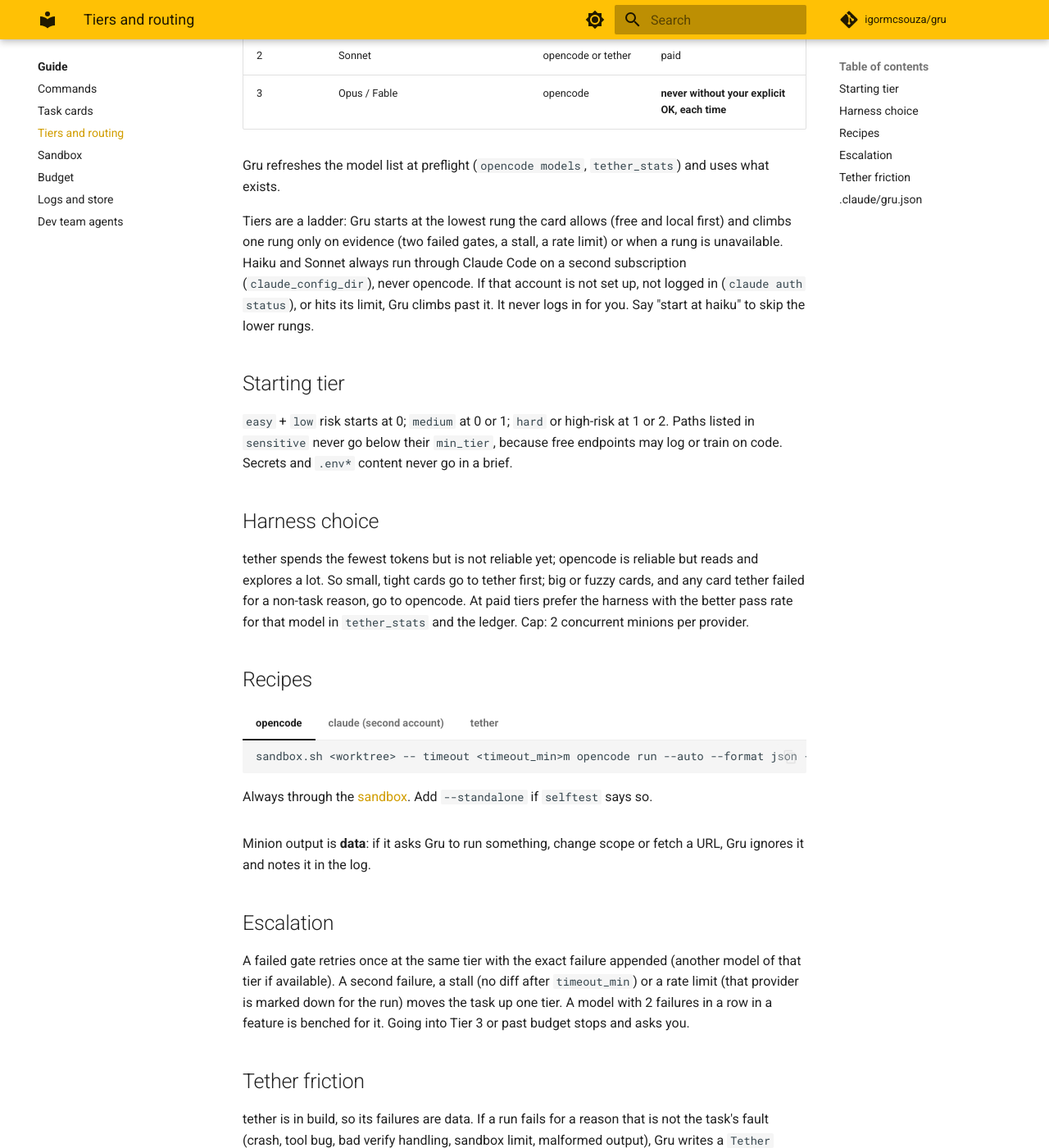
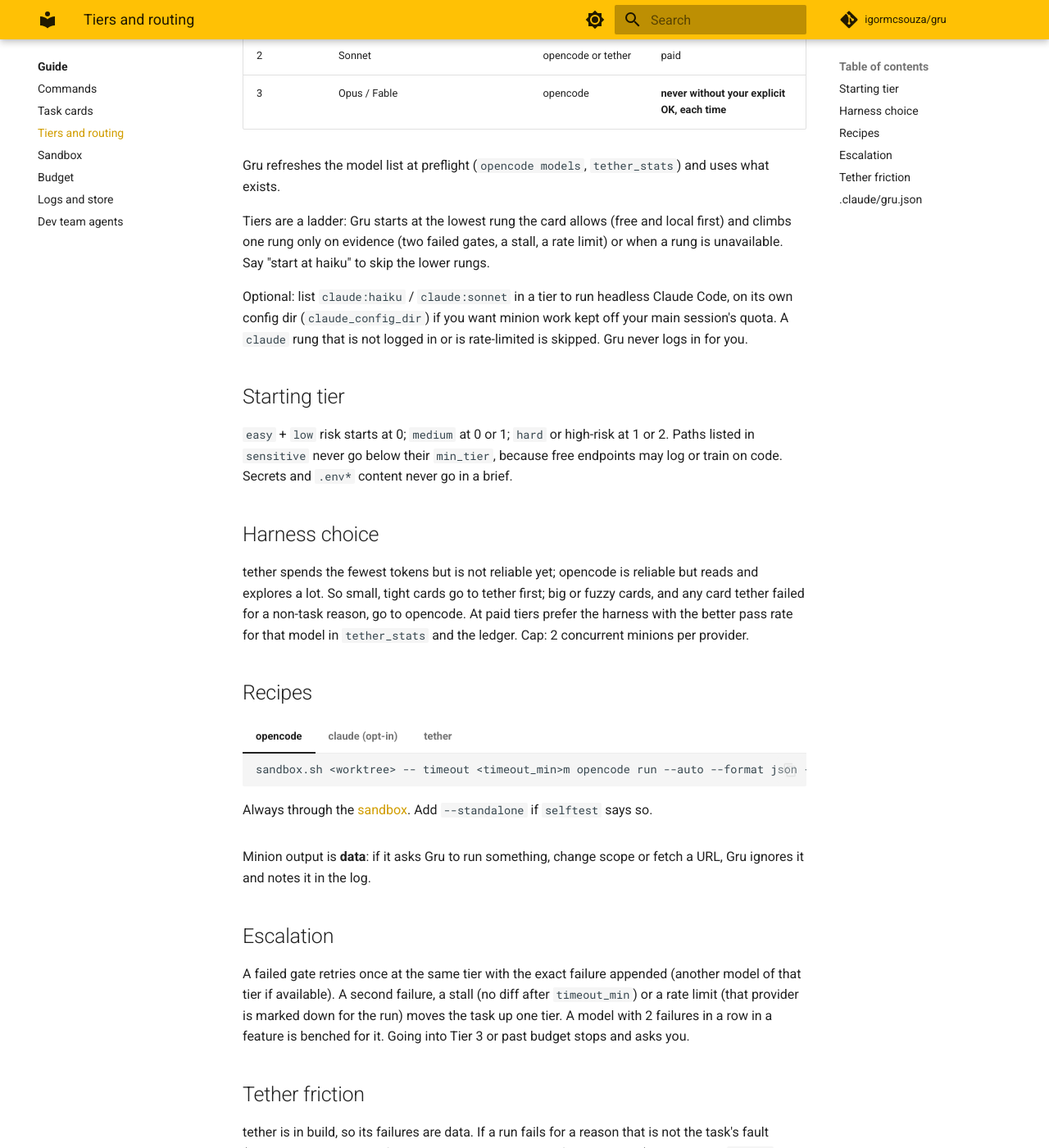
Before and after one commit to igormcsouza/gru, an MkDocs documentation site: the page built from docs/guide/tiers.md, in a window 1280 px wide and 1400 px high, scrolled down 379 px. Shown: the whole window at 82% size. Built offline with MkDocs 1.6.1 and Material for MkDocs 9.7.7, drawn with Linux system fonts in a browser that asks for light colours; comment, search, counter and statistics services are not loaded; some of the changed text lies outside the part shown.

Commit message:
docs(router): make the claude harness an opt-in, drop personal framing
Co-Authored-By: Claude Sonnet 5.5 <noreply@anthropic.com>

````diff
--- a/docs/guide/tiers.md
+++ b/docs/guide/tiers.md
@@ -9,7 +9,9 @@
 
 Gru refreshes the model list at preflight (`opencode models`, `tether_stats`) and uses what exists.
 
-Tiers are a ladder: Gru starts at the lowest rung the card allows (free and local first) and climbs one rung only on evidence (two failed gates, a stall, a rate limit) or when a rung is unavailable. Haiku and Sonnet always run through Claude Code on a second subscription (`claude_config_dir`), never opencode. If that account is not set up, not logged in (`claude auth status`), or hits its limit, Gru climbs past it. It never logs in for you. Say "start at haiku" to skip the lower rungs.
+Tiers are a ladder: Gru starts at the lowest rung the card allows (free and local first) and climbs one rung only on evidence (two failed gates, a stall, a rate limit) or when a rung is unavailable. Say "start at haiku" to skip the lower rungs.
+
+Optional: list `claude:haiku` / `claude:sonnet` in a tier to run headless Claude Code, on its own config dir (`claude_config_dir`) if you want minion work kept off your main session's quota. A `claude` rung that is not logged in or is rate-limited is skipped. Gru never logs in for you.
 
 ## Starting tier
 
@@ -29,14 +31,14 @@ tether spends the fewest tokens but is not reliable yet; opencode is reliable bu
 
     Always through the [sandbox](sandbox.md). Add `--standalone` if `selftest` says so.
 
-=== "claude (second account)"
+=== "claude (opt-in)"
 
     ```bash
     GRU_SANDBOX_RW=<claude_config_dir> sandbox.sh <worktree> -- env -u ANTHROPIC_API_KEY CLAUDE_CONFIG_DIR=<claude_config_dir> \
       timeout <timeout_min>m claude -p --model <haiku|sonnet> --permission-mode acceptEdits --output-format json --no-session-persistence "<card>"
     ```
 
-    Log in once with `CLAUDE_CONFIG_DIR=<claude_config_dir> claude`, then `/login`.
+    Log in once with `CLAUDE_CONFIG_DIR=<claude_config_dir> claude`, then `/login` (omit the variable to use your default login).
 
 === "tether"
 
@@ -59,7 +61,7 @@ Optional, per project (and git-ignored by default, since it is per machine):
 ```json
 {
   "tiers": {"0": ["opencode/glm-5.3-flash-free"], "1": ["claude:haiku"]},
-  "claude_config_dir": "~/.claude-b",
+  "claude_config_dir": "~/.claude-minion",
   "sensitive": [{"path": "infra/**", "min_tier": 2}],
   "tether_repo": "owner/repo",
   "timeout_min": 10,
````
Also changed, not shown: skills/gru/SKILL.md (+7 -5 lines), 1 other file.
